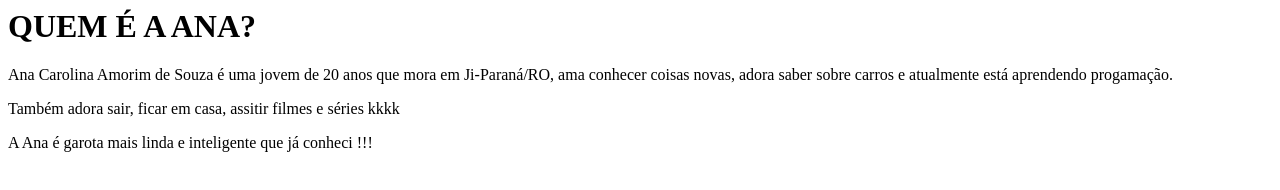
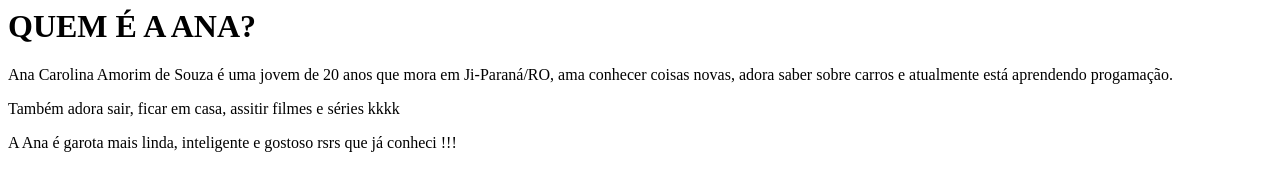
Before and after one commit to anacamorims/demo, a plain HTML site: page index.html in a window 1280 px wide. Drawn offline with Linux system fonts and the light colour scheme.

Commit message:
modificado o comentario

```diff
--- a/index.html
+++ b/index.html
@@ -13,7 +13,7 @@
 <p> Também adora sair, ficar em casa, assitir filmes e séries kkkk</p>
 
     <p>
-        A Ana é garota mais linda e inteligente que já conheci !!!
+        A Ana é garota mais linda, inteligente e gostoso rsrs que já conheci !!!
     </p>
 </body>
 
```
